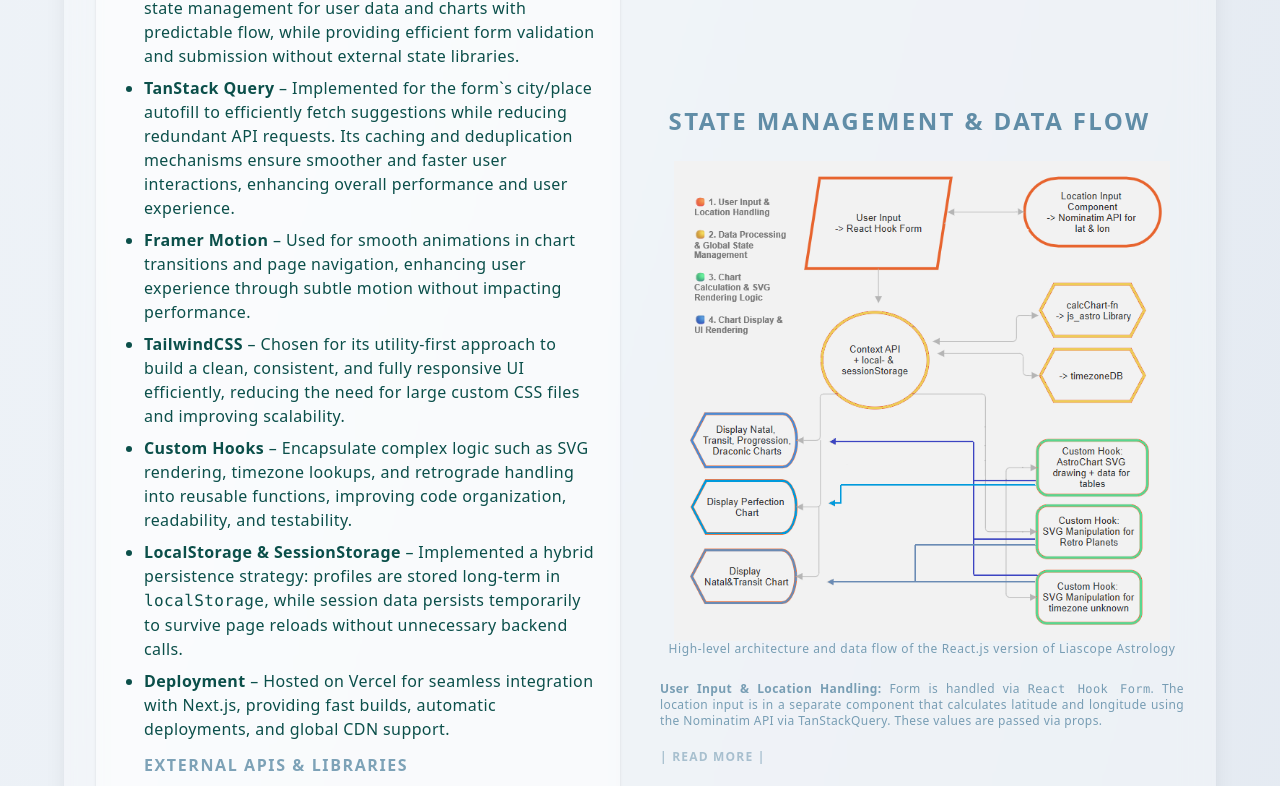
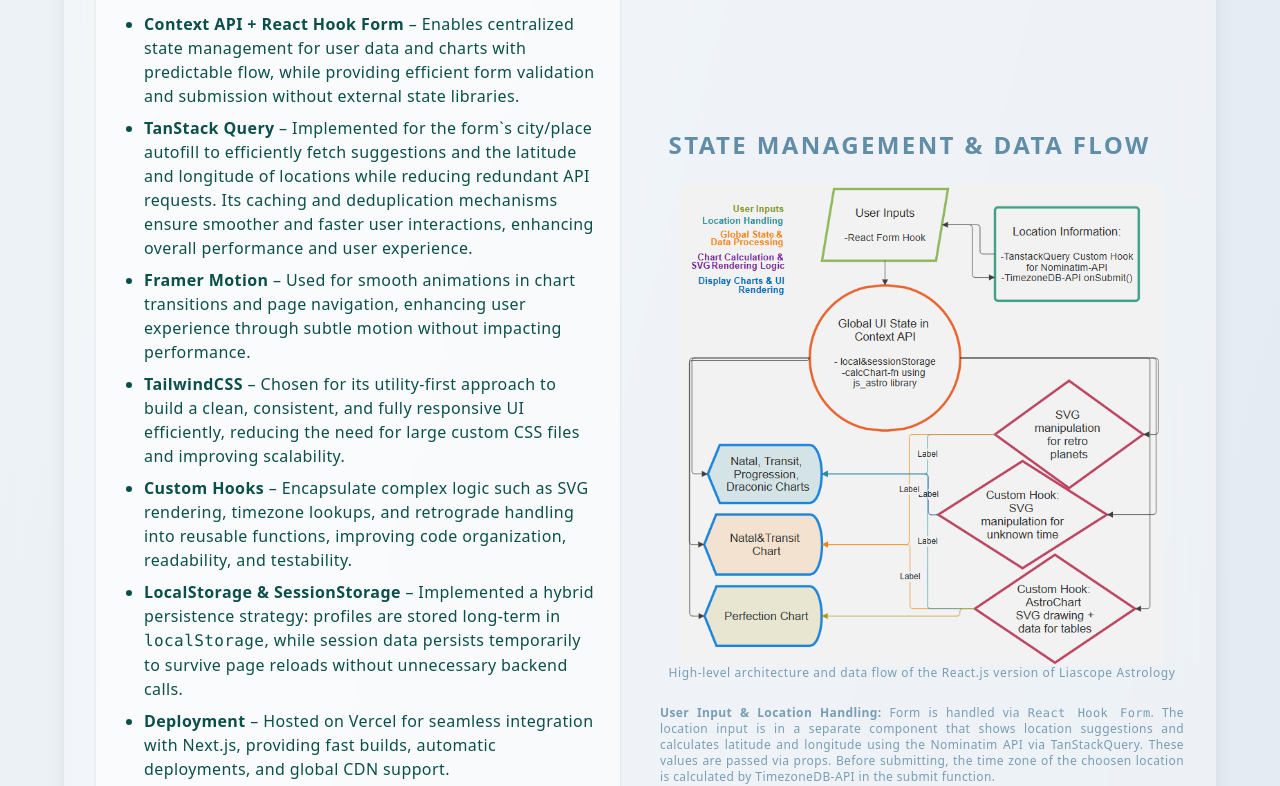
Before and after one commit to liascope/portfolio, a Next.js app: page /projects/casestudy/LiascopeAstrologyReactNext in a window 1280 px wide. Shown: the part 2258-3044 px from the top of the page. Built offline with nearby package versions, Linux system fonts and the light colour scheme.

Commit message:
chore(portfolio): update Liascope case study, improve flowchart, upgrade Next.js

```diff
--- a/app/__components.js/CaseStudy/AstroReactNext.js
+++ b/app/__components.js/CaseStudy/AstroReactNext.js
@@ -51,7 +51,9 @@
 │   ├─ /chart/natalTransit    → Natal & transit overlay
 │   ├─ /chart/progression     → Progressed chart
 │   ├─ /chart/draconic        → Draconic chart
-│   └─ /chart/perfection      → Annual perfection chart`}
+│   └─ /chart/perfection      → Annual perfection chart
+|
+├─ /api/nominatim/route.js    → SS Nominatim route to bypass CORS & dev request limits`}
   </pre>
 </article>
 
@@ -88,7 +90,7 @@
 
          <li><strong>Context API + React Hook Form</strong> – Enables centralized state management for user data and charts with predictable flow, while providing efficient form validation and submission without external state libraries.</li>
 
-         <li><strong>TanStack Query</strong> – Implemented for the form`s city/place autofill to efficiently fetch suggestions while reducing redundant API requests. Its caching and deduplication mechanisms ensure smoother and faster user interactions, enhancing overall performance and user experience.</li>
+         <li><strong>TanStack Query</strong> – Implemented for the form`s city/place autofill to efficiently fetch suggestions and the latitude and longitude of locations while reducing redundant API requests. Its caching and deduplication mechanisms ensure smoother and faster user interactions, enhancing overall performance and user experience.</li>
 
     <li><strong>Framer Motion</strong> – Used for smooth animations in chart transitions and page navigation, enhancing user experience through subtle motion without impacting performance.</li>
 
@@ -126,13 +128,13 @@
   <li>
     <strong>User Input & Location Handling: </strong>
     Form is handled via <code>React Hook Form</code>.
-    The location input is in a separate component that calculates latitude and longitude using the Nominatim API via TanStackQuery. These values are passed via props.</li>
+    The location input is in a separate component that shows location suggestions and calculates latitude and longitude using the Nominatim API via TanStackQuery. These values are passed via props. Before submitting, the time zone of the choosen location is calculated by TimezoneDB-API in the submit function.</li>
       <ul className={` overflow-hidden transition-all duration-1000 ease-in-out mb-3 space-y-2 ${
               readMore ? "max-h-500" : "max-h-0"
             }`}>
         <li>
           <strong>Context API: </strong>
-          The retrieved data is passed to the Context API. Latitude and longitude are sent to the <code>TimezoneDB-API</code> for timezone calculation. All data and API response are passed to the third-party chart library js_astro in the <code>calcChart</code> function. From the Context API, all values are made available to the corresponding components.
+          The retrieved data is passed to the Context API. All data and API response are passed to the third-party chart library js_astro in the <code>calcChart</code> function. From the Context API, all values are made available to the corresponding components.
         </li>
 
         <li>
--- a/package.json
+++ b/package.json
@@ -11,7 +11,7 @@
   "dependencies": {
     "framer-motion": "^12.23.22",
     "lucide-react": "^0.544.0",
-    "next": "^15.4.2",
+    "next": "^16.0.7",
     "react": "^19.1.0",
     "react-dom": "^19.1.0"
   },
```
Also changed, not shown: public/caseStudy/csAstroReactFC1.png, 1 other file (tests, documents, lock files or other folders).
